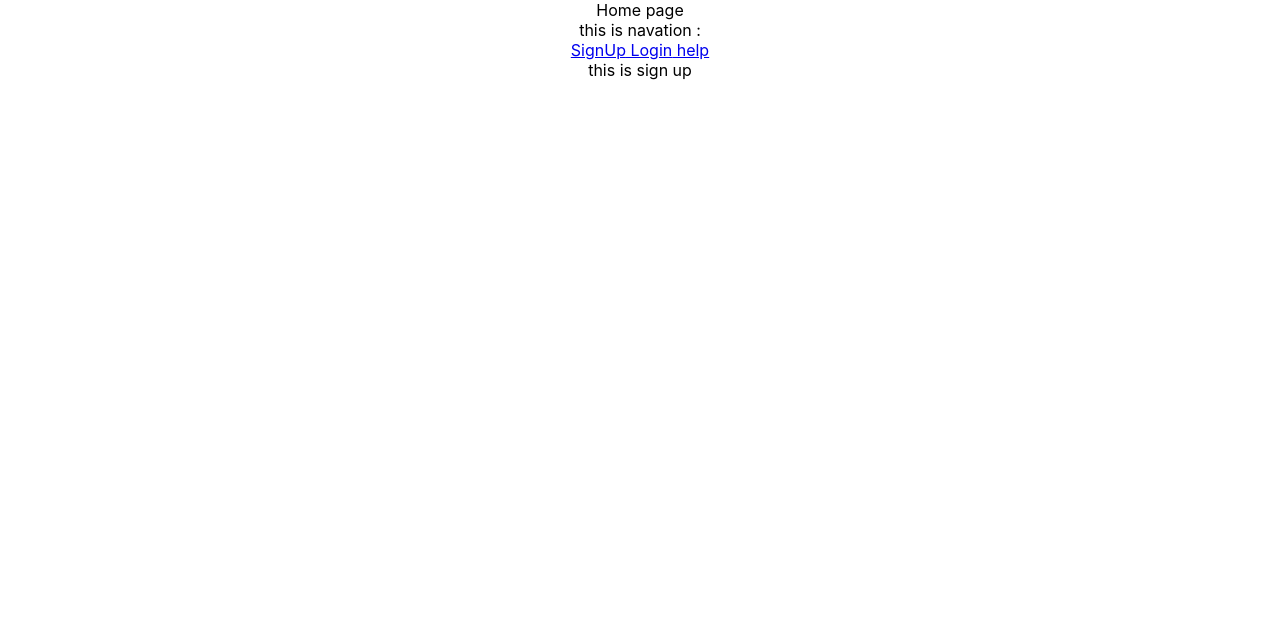
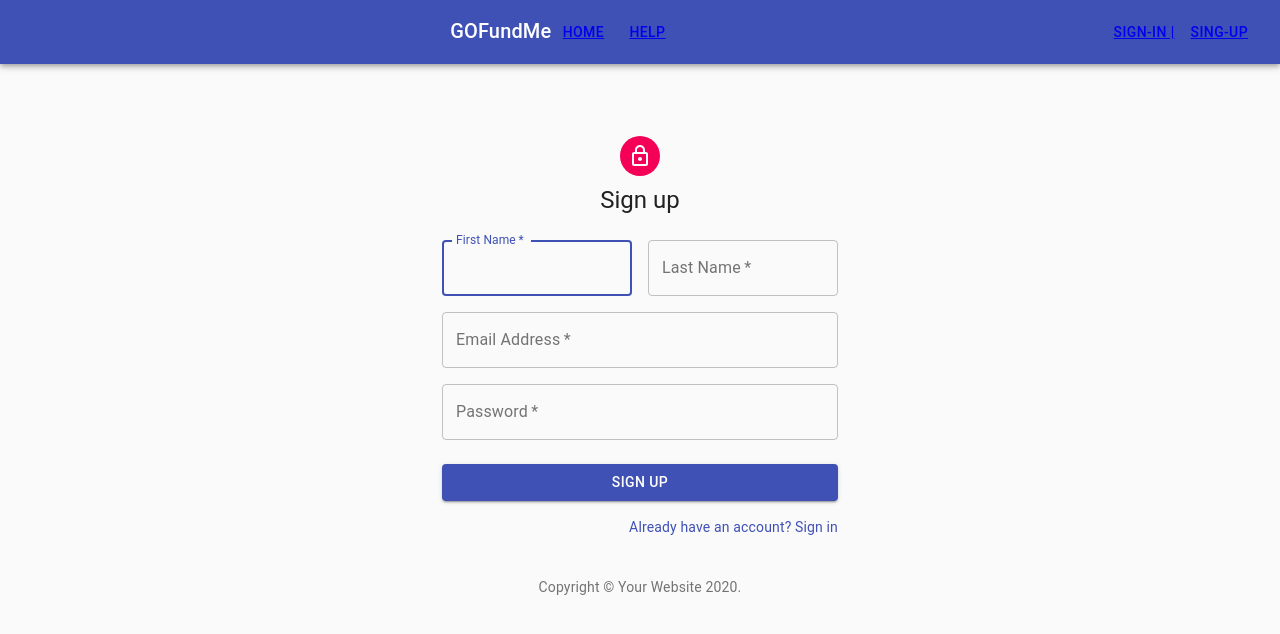
Before and after one commit to 200427-Revature-Training/team3_project2_client, a React (Create React App) app: page /SignUp in a window 1280 px wide. Shown: the top 634 px of the page. Built offline with nearby package versions, Linux system fonts and the light colour scheme.

Commit message:
worked on  signin and signup.

```diff
--- a/package.json
+++ b/package.json
@@ -3,6 +3,8 @@
   "version": "0.1.0",
   "private": true,
   "dependencies": {
+    "@material-ui/core": "^4.10.2",
+    "@material-ui/icons": "^4.9.1",
     "@testing-library/jest-dom": "^4.2.4",
     "@testing-library/react": "^9.5.0",
     "@testing-library/user-event": "^7.2.1",
@@ -11,6 +13,7 @@
     "@types/react": "^16.9.38",
     "@types/react-dom": "^16.9.8",
     "@types/react-router-dom": "^5.1.5",
+    "material-ui-icons": "^1.0.0-beta.36",
     "react": "^16.13.1",
     "react-dom": "^16.13.1",
     "react-router-dom": "^5.2.0",
--- a/src/App.tsx
+++ b/src/App.tsx
@@ -1,11 +1,9 @@
 import React from 'react';
 import './App.css';
 import MainComponent from './components/main.component';
-import NavigationComponent from './components/navigation.component';
 function App() {
   return (
     <div className="App">
-      Home page
       <MainComponent></MainComponent>
     </div>
 
--- a/src/components/main.component.tsx
+++ b/src/components/main.component.tsx
@@ -6,6 +6,7 @@ import LoginComponent from './page/login/login.component';
 import HelpComponent from './page/help/help.component';
 import UserComponent from './page/user/user.component';
 import AdminComponent from './page/admin/admin.component';
+import HomeComponent from './page/home/home.component';
 
 
 const MainComponent: React.FC = () => {
@@ -13,27 +14,28 @@ const MainComponent: React.FC = () => {
 
                 <BrowserRouter>
                     <NavigationComponent></NavigationComponent>
+
                     <Switch>
-                        <Route exact path='/SignUp'  >
+                        <Route exact path='/'>
+                            <HomeComponent></HomeComponent>
+                        </Route>
+                        <Route exact path='/SignUp'>
                             <SignupComponent></SignupComponent>
                         </Route>
                         <Route exact path='/Login'>
                             <LoginComponent></LoginComponent>
                         </Route>
                         <Route exact path='/Help'>
-                                <HelpComponent></HelpComponent>
+                            <HelpComponent></HelpComponent>
                         </Route>
                         <Route exact path='/User'>
-                                <UserComponent></UserComponent>
+                            <UserComponent></UserComponent>
                         </Route>
                         <Route exact path='/Admin'>
-                                <AdminComponent></AdminComponent>
+                            <AdminComponent></AdminComponent>
                         </Route>
 
-
                     </Switch>
-
-
 
                 </BrowserRouter>
             </div>
--- a/src/components/navigation.component.tsx
+++ b/src/components/navigation.component.tsx
@@ -1,7 +1,51 @@
 import React from 'react';
 import { Link } from 'react-router-dom';
+import { createStyles, makeStyles, Theme } from '@material-ui/core/styles';
+import AppBar from '@material-ui/core/AppBar';
+import Toolbar from '@material-ui/core/Toolbar';
+import Typography from '@material-ui/core/Typography';
+import Button from '@material-ui/core/Button';
+import IconButton from '@material-ui/core/IconButton';
+import MenuIcon from '@material-ui/icons/Menu';
+import { colors } from '@material-ui/core';
 
+const useStyles = makeStyles((theme: Theme) =>
+  createStyles({
+    root: {
+      flexGrow: 1,
+    },
+    menuButton: {
+      marginRight: theme.spacing(2),
+    },
+    title: {
+      flexGrow: 1,
+    },
+  }),
+);
 
+const NavigationComponent:React.FC=()=>{
+  const classes = useStyles();
+
+  return (
+    <div className={classes.root}>
+      <AppBar position="static">
+        <Toolbar>
+          <Typography variant="h6" className={classes.title}>
+            GOFundMe
+            <Button color="primary"> <Link to="/"> Home </Link> </Button>
+            <Button color="primary" > <Link to="/Help"> Help </Link> </Button>
+          </Typography>
+          <Button color="primary" > <Link to="/Login"> Sign-in |</Link> </Button>
+          <Button color="primary"> <Link to="/SignUp"> Sing-up </Link> </Button>
+        </Toolbar>
+      </AppBar>
+    </div>
+  );
+}
+
+export default NavigationComponent;
+
+/*
 const NavigationComponent:React.FC=()=>{
 
     return (
@@ -15,4 +59,6 @@ const NavigationComponent:React.FC=()=>{
 
     )
 }
-export default NavigationComponent;
+
+
+*/
--- a/src/components/page/help/help.component.tsx
+++ b/src/components/page/help/help.component.tsx
@@ -1,8 +1,6 @@
 import React from 'react';
 
-
 const HelpComponent:React.FC=()=>{
-
     return (
         <div> this is help </div>
     )
--- /dev/null
+++ b/src/components/page/home/home.component.tsx
@@ -0,0 +1,10 @@
+import React from 'react';
+
+const HomeComponent:React.FC=()=> {
+
+
+  return (
+    <div> home page</div>
+  )
+}
+export default HomeComponent;
--- a/src/components/page/login/login.component.tsx
+++ b/src/components/page/login/login.component.tsx
@@ -1,10 +1,134 @@
 import React from 'react';
+import Avatar from '@material-ui/core/Avatar';
+import Button from '@material-ui/core/Button';
+import CssBaseline from '@material-ui/core/CssBaseline';
+import TextField from '@material-ui/core/TextField';
+import FormControlLabel from '@material-ui/core/FormControlLabel';
+import Checkbox from '@material-ui/core/Checkbox';
+import Link from '@material-ui/core/Link';
+import Paper from '@material-ui/core/Paper';
+import Box from '@material-ui/core/Box';
+import Grid from '@material-ui/core/Grid';
+import LockOutlinedIcon from '@material-ui/icons/LockOutlined';
+import Typography from '@material-ui/core/Typography';
+import { makeStyles } from '@material-ui/core/styles';
+
+function Copyright() {
+  return (
+    <Typography variant="body2" color="textSecondary" align="center">
+      {'Copyright © '}
+      <Link color="inherit" href="https://material-ui.com/">
+        Your Website
+      </Link>{' '}
+      {new Date().getFullYear()}
+      {'.'}
+    </Typography>
+  );
+}
+
+const useStyles = makeStyles((theme) => ({
+  root: {
+    height: '100vh',
+  },
+  image: {
+    backgroundImage: 'url(https://source.unsplash.com/random)',
+    backgroundRepeat: 'no-repeat',
+    backgroundColor:
+      theme.palette.type === 'light' ? theme.palette.grey[50] : theme.palette.grey[900],
+    backgroundSize: 'cover',
+    backgroundPosition: 'center',
+  },
+  paper: {
+    margin: theme.spacing(8, 4),
+    display: 'flex',
+    flexDirection: 'column',
+    alignItems: 'center',
+  },
+  avatar: {
+    margin: theme.spacing(1),
+    backgroundColor: theme.palette.secondary.main,
+  },
+  form: {
+    width: '100%', // Fix IE 11 issue.
+    marginTop: theme.spacing(1),
+  },
+  submit: {
+    margin: theme.spacing(3, 0, 2),
+  },
+}));
 
 
 const LoginComponent:React.FC=()=>{
+  const classes = useStyles();
 
-    return (
-        <div> this is login </div>
-    )
+  return (
+    <Grid container component="main" className={classes.root}>
+      <CssBaseline />
+      <Grid item xs={false} sm={4} md={7} className={classes.image} />
+      <Grid item xs={12} sm={8} md={5} component={Paper} elevation={6} square>
+        <div className={classes.paper}>
+          <Avatar className={classes.avatar}>
+            <LockOutlinedIcon />
+          </Avatar>
+          <Typography component="h1" variant="h5">
+            Sign in
+          </Typography>
+          <form className={classes.form} noValidate>
+            <TextField
+              variant="outlined"
+              margin="normal"
+              required
+              fullWidth
+              id="email"
+              label="Email Address"
+              name="email"
+              autoComplete="email"
+              autoFocus
+            />
+            <TextField
+              variant="outlined"
+              margin="normal"
+              required
+              fullWidth
+              name="password"
+              label="Password"
+              type="password"
+              id="password"
+              autoComplete="current-password"
+            />
+            <FormControlLabel
+              control={<Checkbox value="remember" color="primary" />}
+              label="Remember me"
+            />
+            <Button
+              type="submit"
+              fullWidth
+              variant="contained"
+              color="primary"
+              className={classes.submit}
+            >
+              Sign In
+            </Button>
+            <Grid container>
+              <Grid item xs>
+                <Link href="#" variant="body2">
+                  Forgot password?
+                </Link>
+              </Grid>
+              <Grid item>
+                <Link href="#" variant="body2">
+                  {"Don't have an account? Sign Up"}
+                </Link>
+              </Grid>
+            </Grid>
+            <Box mt={5}>
+              <Copyright />
+            </Box>
+          </form>
+        </div>
+      </Grid>
+    </Grid>
+  );
 }
+
 export default LoginComponent;
--- a/src/components/page/singnup/signup.component.tsx
+++ b/src/components/page/singnup/signup.component.tsx
@@ -1,10 +1,136 @@
 import React from 'react';
+import Avatar from '@material-ui/core/Avatar';
+import Button from '@material-ui/core/Button';
+import CssBaseline from '@material-ui/core/CssBaseline';
+import TextField from '@material-ui/core/TextField';
+import FormControlLabel from '@material-ui/core/FormControlLabel';
+import Checkbox from '@material-ui/core/Checkbox';
+import Link from '@material-ui/core/Link';
+import Grid from '@material-ui/core/Grid';
+import Box from '@material-ui/core/Box';
+import LockOutlinedIcon from '@material-ui/icons/LockOutlined';
+import Typography from '@material-ui/core/Typography';
+import { makeStyles } from '@material-ui/core/styles';
+import Container from '@material-ui/core/Container';
 
+function Copyright() {
+  return (
+    <Typography variant="body2" color="textSecondary" align="center">
+      {'Copyright © '}
+      <Link color="inherit" href="https://material-ui.com/">
+        Your Website
+      </Link>{' '}
+      {new Date().getFullYear()}
+      {'.'}
+    </Typography>
+  );
+}
+
+const useStyles = makeStyles((theme) => ({
+  paper: {
+    marginTop: theme.spacing(8),
+    display: 'flex',
+    flexDirection: 'column',
+    alignItems: 'center',
+  },
+  avatar: {
+    margin: theme.spacing(1),
+    backgroundColor: theme.palette.secondary.main,
+  },
+  form: {
+    width: '100%', // Fix IE 11 issue.
+    marginTop: theme.spacing(3),
+  },
+  submit: {
+    margin: theme.spacing(3, 0, 2),
+  },
+}));
 
 const SignupComponent:React.FC=()=>{
+  const classes = useStyles();
 
-    return (
-        <div> this is sign up </div>
-    )
+  return (
+    <Container component="main" maxWidth="xs">
+      <CssBaseline />
+      <div className={classes.paper}>
+        <Avatar className={classes.avatar}>
+          <LockOutlinedIcon />
+        </Avatar>
+        <Typography component="h1" variant="h5">
+          Sign up
+        </Typography>
+        <form className={classes.form} noValidate>
+          <Grid container spacing={2}>
+            <Grid item xs={12} sm={6}>
+              <TextField
+                autoComplete="fname"
+                name="firstName"
+                variant="outlined"
+                required
+                fullWidth
+                id="firstName"
+                label="First Name"
+                autoFocus
+              />
+            </Grid>
+            <Grid item xs={12} sm={6}>
+              <TextField
+                variant="outlined"
+                required
+                fullWidth
+                id="lastName"
+                label="Last Name"
+                name="lastName"
+                autoComplete="lname"
+              />
+            </Grid>
+            <Grid item xs={12}>
+              <TextField
+                variant="outlined"
+                required
+                fullWidth
+                id="email"
+                label="Email Address"
+                name="email"
+                autoComplete="email"
+              />
+            </Grid>
+            <Grid item xs={12}>
+              <TextField
+                variant="outlined"
+                required
+                fullWidth
+                name="password"
+                label="Password"
+                type="password"
+                id="password"
+                autoComplete="current-password"
+              />
+            </Grid>
+          </Grid>
+          <Button
+            type="submit"
+            fullWidth
+            variant="contained"
+            color="primary"
+            className={classes.submit}
+          >
+            Sign Up
+          </Button>
+          <Grid container justify="flex-end">
+            <Grid item>
+              <Link href="#" variant="body2">
+                Already have an account? Sign in
+              </Link>
+            </Grid>
+          </Grid>
+        </form>
+      </div>
+      <Box mt={5}>
+        <Copyright />
+      </Box>
+    </Container>
+  );
 }
+
 export default SignupComponent;
```
Also changed, not shown: 1 other file (tests, documents, lock files or other folders).
